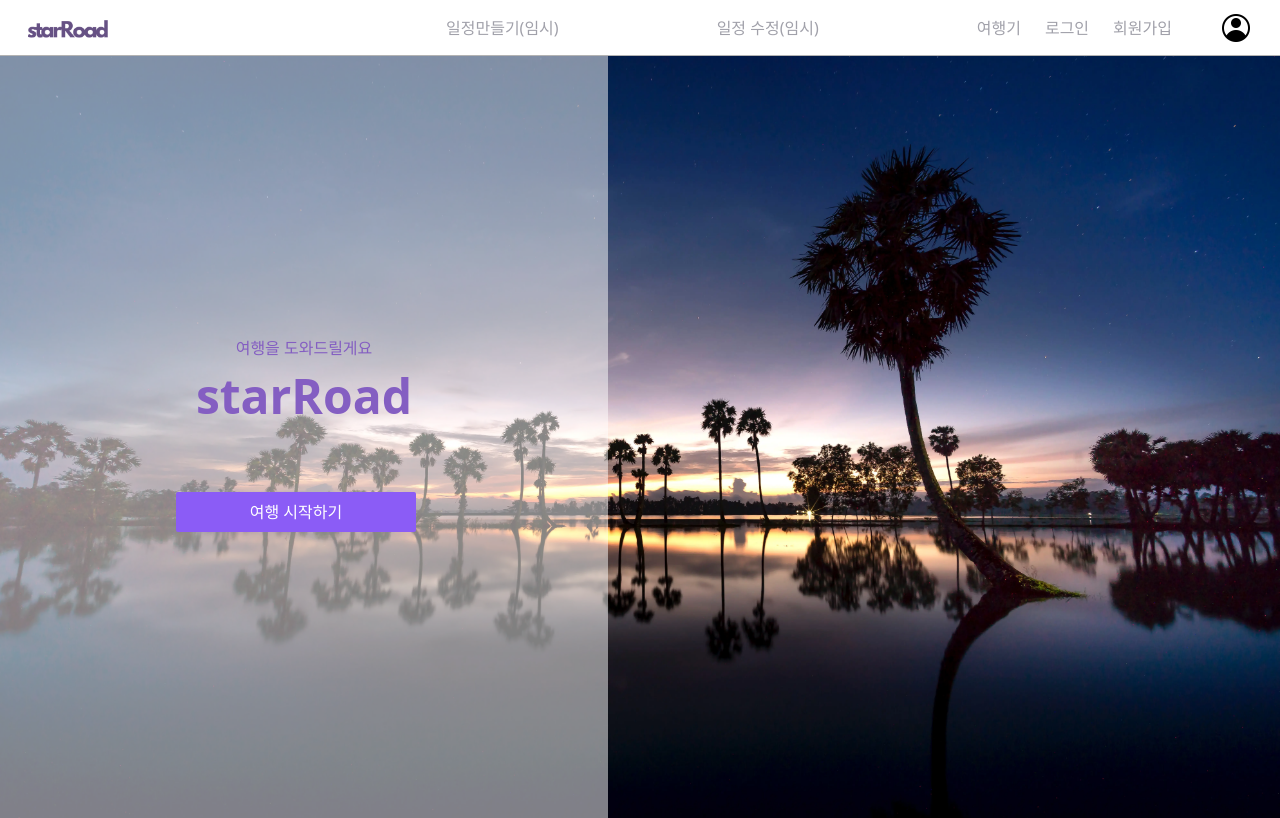
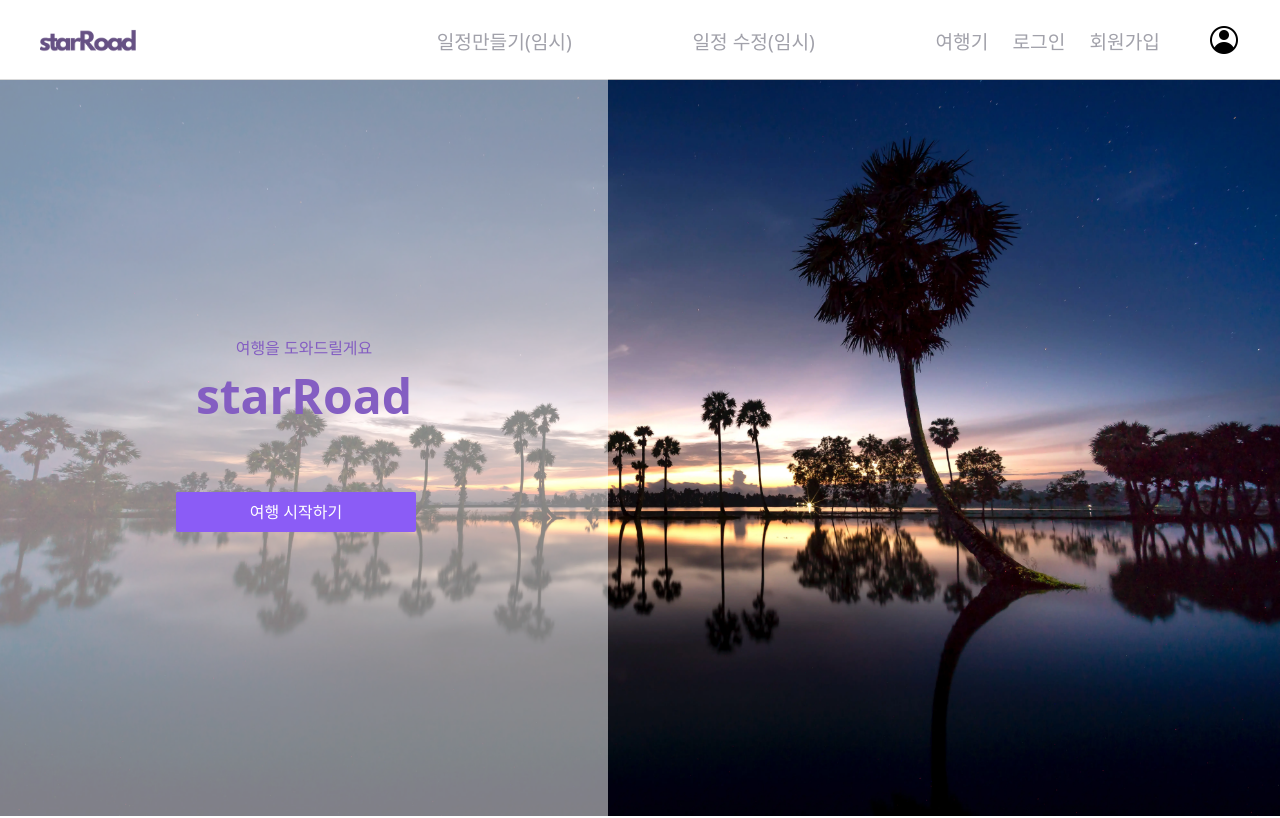
Before and after one commit to kimcodud/elice-gitlab-mirroring, a React (Vite) app: page / in a window 1280 px wide. Shown: the top 818 px of the page. Built offline with nearby package versions, Linux system fonts and the light colour scheme; no server answers.

Commit message:
design: 전체적인 스타일링 수정

```diff
--- a/src/components/Header/Header.jsx
+++ b/src/components/Header/Header.jsx
@@ -28,18 +28,22 @@ const Header = () => {
       setRole(result.data.userData.role);
     }
   };
+  console.log(document.cookie);
 
   useEffect(() => {
     getUserData();
     // logoutHandler()
   }, []);
   return (
-    <header className="h-14">
-      <nav className="p-1 flex justify-start h-14">
+    <header className="h-20">
+      <nav
+        className="p-4 flex justify-start h-14"
+        style={{ fontSize: "1.2rem" }}
+      >
         <Link to="/">
           <img
             src="/src/assets/starRoad_2.png"
-            className="ml-6 mr-48 h-20 w-18 -mt-3"
+            className="ml-6 mr-48 h-24 w-18 -mt-5"
           ></img>
         </Link>
         <Link to="/plannerMap/:id" className="text-zinc-400 ml-auto p-3">
--- a/src/components/MainPage/MainPage.css
+++ b/src/components/MainPage/MainPage.css
@@ -3,6 +3,6 @@
   top: 0;
   left: 0;
   width: 100%;
-  height: 100vh;
+  height: 92vh;
   object-fit: cover;
 }
--- a/src/components/MainPage/MainPage.jsx
+++ b/src/components/MainPage/MainPage.jsx
@@ -54,8 +54,9 @@ const MainPageComponent = () => {
       style: {
         backgroundColor: "white",
         width: "90rem",
-        height: "30rem",
+        height: "31rem",
         borderRadius: "4px",
+        overflow: "hidden",
       },
       title: (
         // <div className="text-center font-bold text-4xl">{item.name_ko}</div>
@@ -73,7 +74,7 @@ const MainPageComponent = () => {
 
             <div className="p-4 text-center sm:p-6 md:col-span-2 lg:p-8">
               <p className="text-sm font-semibold uppercase tracking-widest">
-                {item.name_ko}이 마음에 드신다면 여행을 계획해보세요!
+                {item.name_ko}에 관심이 있다면 여행을 계획해보세요!
               </p>
 
               <h2 className="mt-6 font-black uppercase">
@@ -90,10 +91,16 @@ const MainPageComponent = () => {
               </h2>
 
               <Link
-                className="mt-8 inline-block w-full bg-black py-4 text-sm font-bold uppercase tracking-widest text-white"
+                className="mt-10 inline-block w-1/3 mr-20 bg-violet-300 py-4 text-sm font-bold uppercase tracking-widest text-white"
                 to={`/plannerMap/${item.id}`}
               >
                 일정 만들기
+              </Link>
+              <Link
+                className="mt-8 inline-block w-1/3 bg-violet-300 py-4 text-sm font-bold uppercase tracking-widest text-white"
+                to={`/plannerMap/${item.id}`}
+              >
+                여행기
               </Link>
 
               <p className="mt-8 text-xs font-medium uppercase text-gray-400">
@@ -245,7 +252,7 @@ const MainPageComponent = () => {
                 style={{ height: "70%", cursor: "pointer" }}
               />
 
-              <div className="p-6">
+              <div className="p-10">
                 <h5 className="mb-2 text-xl font-medium leading-tight text-neutral-800 dark:text-neutral-50">
                   {item.name_en}
                 </h5>
```
